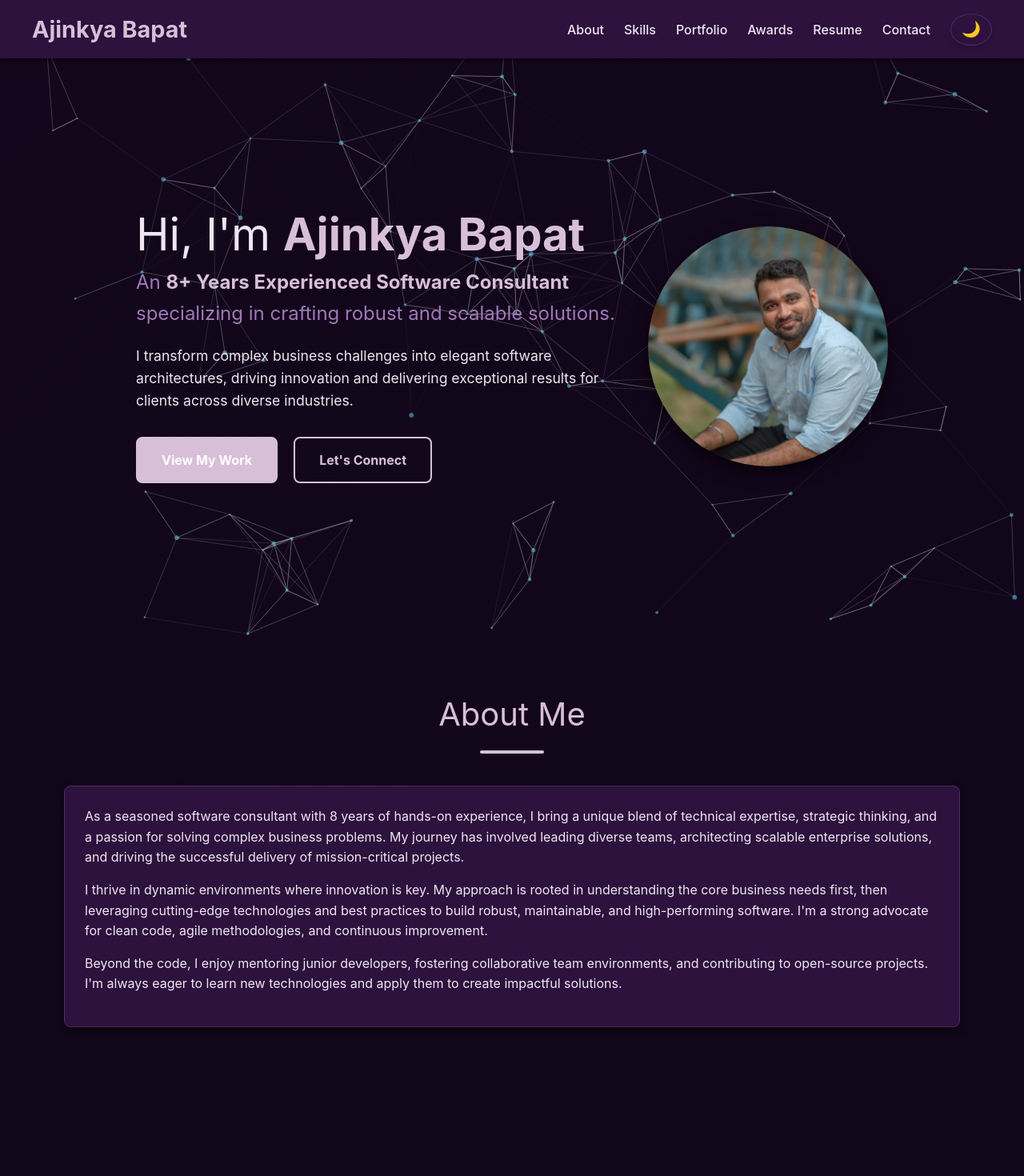
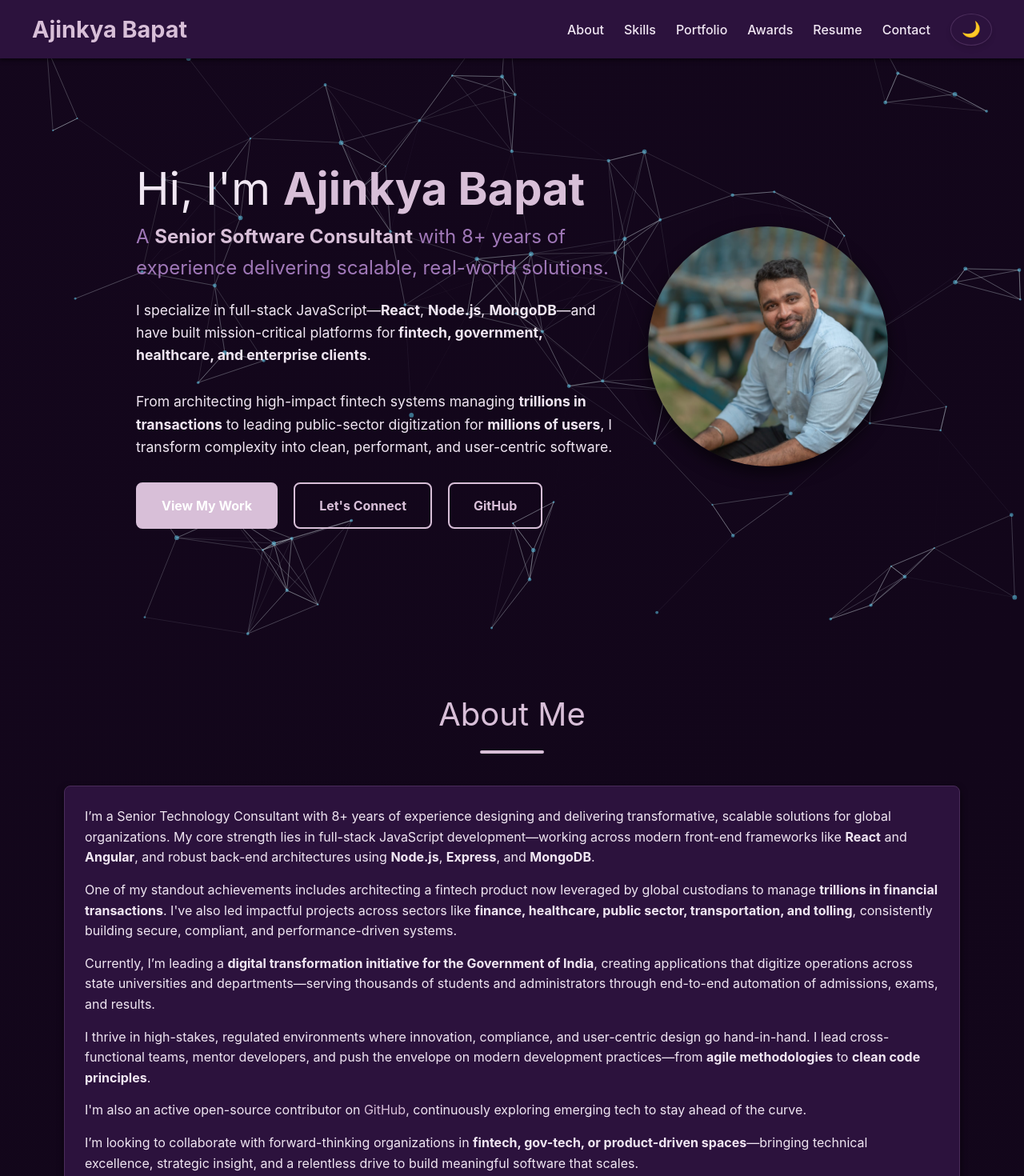
Before and after one commit to ajinkyabapat1/showoff, a React (Vite) app: page / in a window 1280 px wide. Shown: the top 1470 px of the page at 80% size. Built offline with nearby package versions, Linux system fonts and the light colour scheme.

Commit message:
hero and about section updated

```diff
--- a/src/components/About.jsx
+++ b/src/components/About.jsx
@@ -1,11 +1,15 @@
-import React from 'react';
-import { motion } from 'framer-motion';
-import './Section.css'; // CSS imported
+import React from "react";
+import { motion } from "framer-motion";
+import "./Section.css"; // CSS imported
 
 const About = () => {
   const sectionVariants = {
     hidden: { opacity: 0, y: 50 },
-        visible: { opacity: 1, y: 0, transition: { duration: 0.8, ease: "easeOut" } }
+    visible: {
+      opacity: 1,
+      y: 0,
+      transition: { duration: 0.8, ease: "easeOut" },
+    },
   };
 
   return (
@@ -20,13 +24,58 @@ const About = () => {
       <h2>About Me</h2>
       <div className="card">
         <p>
-                    As a seasoned software consultant with 8 years of hands-on experience, I bring a unique blend of technical expertise, strategic thinking, and a passion for solving complex business problems. My journey has involved leading diverse teams, architecting scalable enterprise solutions, and driving the successful delivery of mission-critical projects.
+          I’m a Senior Technology Consultant with 8+ years of experience
+          designing and delivering transformative, scalable solutions for global
+          organizations. My core strength lies in full-stack JavaScript
+          development—working across modern front-end frameworks like{" "}
+          <strong>React</strong> and <strong>Angular</strong>, and robust
+          back-end architectures using <strong>Node.js</strong>,{" "}
+          <strong>Express</strong>, and <strong>MongoDB</strong>.
         </p>
         <p>
-                    I thrive in dynamic environments where innovation is key. My approach is rooted in understanding the core business needs first, then leveraging cutting-edge technologies and best practices to build robust, maintainable, and high-performing software. I'm a strong advocate for clean code, agile methodologies, and continuous improvement.
+          One of my standout achievements includes architecting a fintech
+          product now leveraged by global custodians to manage{" "}
+          <strong>trillions in financial transactions</strong>. I've also led
+          impactful projects across sectors like{" "}
+          <strong>
+            finance, healthcare, public sector, transportation, and tolling
+          </strong>
+          , consistently building secure, compliant, and performance-driven
+          systems.
         </p>
         <p>
-                    Beyond the code, I enjoy mentoring junior developers, fostering collaborative team environments, and contributing to open-source projects. I'm always eager to learn new technologies and apply them to create impactful solutions.
+          Currently, I’m leading a{" "}
+          <strong>
+            digital transformation initiative for the Government of India
+          </strong>
+          , creating applications that digitize operations across state
+          universities and departments—serving thousands of students and
+          administrators through end-to-end automation of admissions, exams, and
+          results.
+        </p>
+        <p>
+          I thrive in high-stakes, regulated environments where innovation,
+          compliance, and user-centric design go hand-in-hand. I lead
+          cross-functional teams, mentor developers, and push the envelope on
+          modern development practices—from <strong>agile methodologies</strong>{" "}
+          to <strong>clean code principles</strong>.
+        </p>
+        <p>
+          I'm also an active open-source contributor on{" "}
+          <a
+            href="https://github.com/ajinkyabapat1"
+            target="_blank"
+            rel="noopener noreferrer"
+          >
+            GitHub
+          </a>
+          , continuously exploring emerging tech to stay ahead of the curve.
+        </p>
+        <p>
+          I’m looking to collaborate with forward-thinking organizations in{" "}
+          <strong>fintech, gov-tech, or product-driven spaces</strong>—bringing
+          technical excellence, strategic insight, and a relentless drive to
+          build meaningful software that scales.
         </p>
       </div>
     </motion.section>
--- a/src/components/Hero.jsx
+++ b/src/components/Hero.jsx
@@ -1,6 +1,6 @@
-import React from 'react';
-import { motion } from 'framer-motion'; // Import motion
-import './Hero.css'; // CSS imported
+import React from "react";
+import { motion } from "framer-motion"; // Import motion
+import "./Hero.css"; // CSS imported
 
 const Hero = () => {
   // Framer Motion variants for animations
@@ -10,19 +10,23 @@ const Hero = () => {
       opacity: 1,
       transition: {
         staggerChildren: 0.2, // Delay children animations
-                delayChildren: 0.3 // Delay start of children animations
-            }
-        }
+        delayChildren: 0.3, // Delay start of children animations
+      },
+    },
   };
 
   const itemVariants = {
     hidden: { opacity: 0, y: 20 },
-        visible: { opacity: 1, y: 0 }
+    visible: { opacity: 1, y: 0 },
   };
 
   const imageVariants = {
     hidden: { opacity: 0, scale: 0.8 },
-        visible: { opacity: 1, scale: 1, transition: { type: "spring", stiffness: 100, damping: 10, delay: 1.2 } }
+    visible: {
+      opacity: 1,
+      scale: 1,
+      transition: { type: "spring", stiffness: 100, damping: 10, delay: 1.2 },
+    },
   };
 
   return (
@@ -37,21 +41,55 @@ const Hero = () => {
         <motion.h1 className="hero-title" variants={itemVariants}>
           Hi, I'm <span className="highlight">Ajinkya Bapat</span>
         </motion.h1>
+
         <motion.p className="hero-subtitle" variants={itemVariants}>
-                    An <span className="highlight">8+ Years Experienced Software Consultant</span> specializing in crafting robust and scalable solutions.
+          A <span className="highlight">Senior Software Consultant</span> with
+          8+ years of experience delivering scalable, real-world solutions.
         </motion.p>
+
         <motion.p className="hero-description" variants={itemVariants}>
-                    I transform complex business challenges into elegant software architectures,
-                    driving innovation and delivering exceptional results for clients across diverse industries.
+          I specialize in full-stack JavaScript—<strong>React</strong>,{" "}
+          <strong>Node.js</strong>, <strong>MongoDB</strong>—and have built
+          mission-critical platforms for
+          <strong>
+            {" "}
+            fintech, government, healthcare, and enterprise clients
+          </strong>
+          .
         </motion.p>
+
+        <motion.p className="hero-description" variants={itemVariants}>
+          From architecting high-impact fintech systems managing{" "}
+          <strong>trillions in transactions</strong> to leading public-sector
+          digitization for <strong>millions of users</strong>, I transform
+          complexity into clean, performant, and user-centric software.
+        </motion.p>
+
         <motion.div className="hero-buttons" variants={itemVariants}>
-                    <a href="#portfolio" className="btn primary-btn">View My Work</a>
-                    <a href="#contact" className="btn secondary-btn">Let's Connect</a>
+          <a href="#portfolio" className="btn primary-btn">
+            View My Work
+          </a>
+          <a href="#contact" className="btn secondary-btn">
+            Let's Connect
+          </a>
+          <a
+            href="https://github.com/ajinkyabapat1"
+            className="btn secondary-btn"
+            target="_blank"
+            rel="noopener noreferrer"
+          >
+            GitHub
+          </a>
         </motion.div>
       </div>
+
       <motion.div className="hero-image-container" variants={imageVariants}>
         {/* Replace with your actual profile picture */}
-                <img src="/src/assets/ajinkya.jpg" alt="Ajinkya Bapat" className="hero-image" />
+        <img
+          src="/src/assets/ajinkya.jpg"
+          alt="Ajinkya Bapat"
+          className="hero-image"
+        />
       </motion.div>
     </motion.section>
   );
```
Lines whose indentation alone changed are shown as unchanged.
